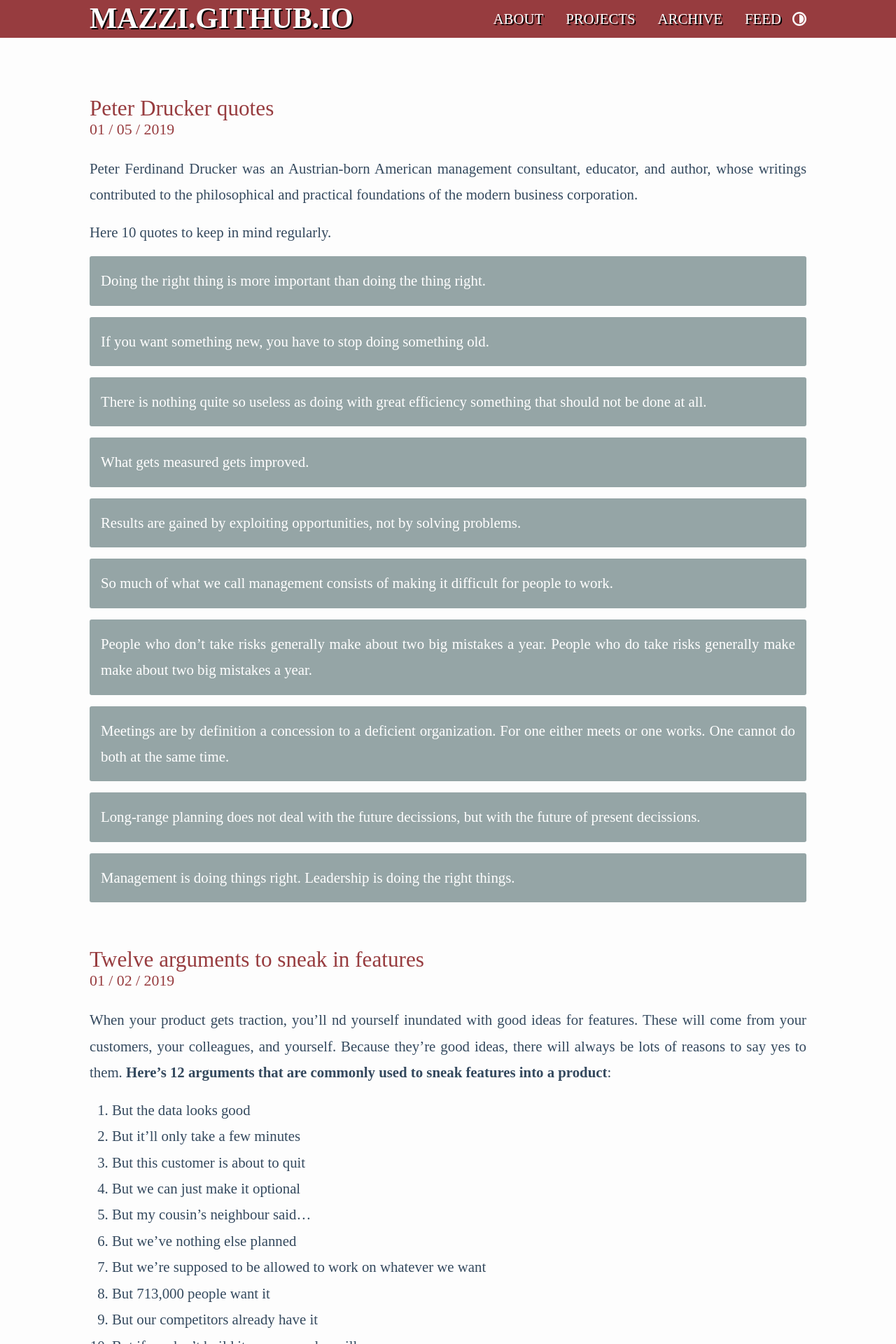
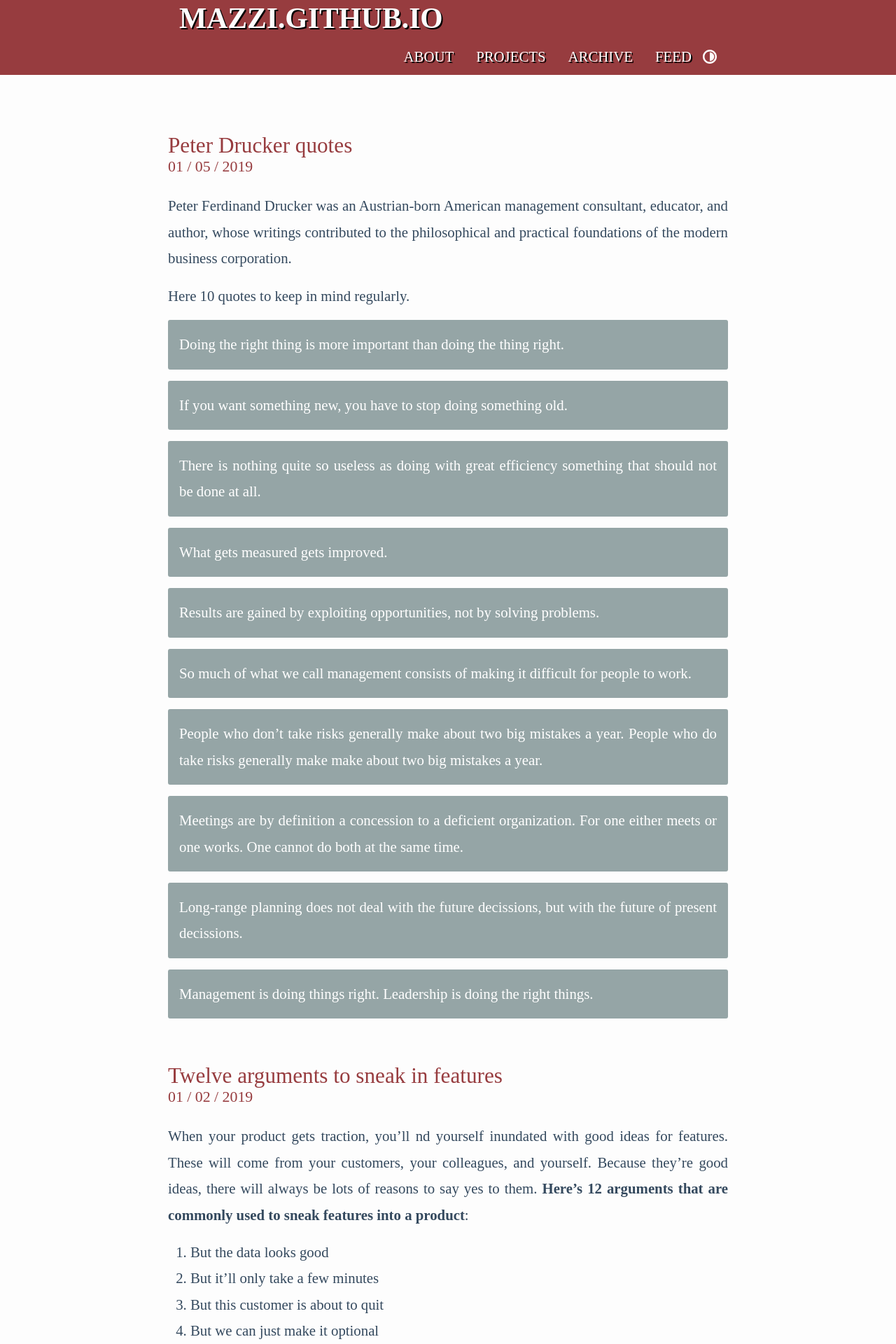
Before and after one commit to mazzi/mazzi.github.com, a Jekyll site: the page built from index.html, in a window 1280 px wide. Shown: the top 1920 px of the page at 70% size. Built offline with Jekyll 4.4.1, drawn with Linux system fonts in a browser that asks for light colours; the list of posts is cut into pages by our own code.

Commit message:
Shrink width

```diff
--- a/styles/screen.css
+++ b/styles/screen.css
@@ -43,7 +43,7 @@ div#top {
 	font-size: 1em;
 	line-height: 2em;
 	text-transform: uppercase;
-	padding: 0 10% 0 10%;
+	padding: 0 20% 0 20%;
 }
 
 div#top a {
@@ -125,6 +125,7 @@ div#main {
 
 	padding: 0 10% 0 10%;
 	margin:auto;
+	max-width: 800px;
 }
 
 div#content {
```
